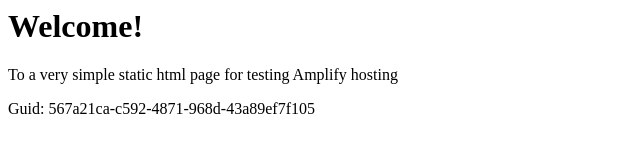
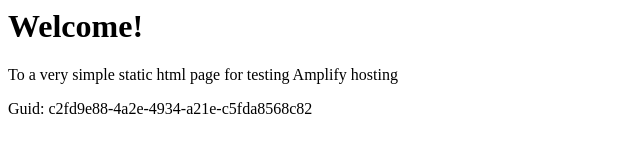
Before and after one commit to aws-aemilia-sfo/Github-PR-Commit-Integration-Test-DoNotTouch-GitHubWebhookPushCanaryTest-v1-prod-us-west-1, a website: page src/index.html in a window 1280 px wide. Shown: the full height of the page, 0-640 px from the left. Drawn offline with Linux system fonts and the light colour scheme.

Commit message:
commit from integ tests

```diff
--- a/src/index.html
+++ b/src/index.html
@@ -12,6 +12,6 @@
 <body>
     <h1>Welcome!</h1>
     <p>To a very simple static html page for testing Amplify hosting</p>
-    <p>Guid: 567a21ca-c592-4871-968d-43a89ef7f105</p></body>
+    <p>Guid: c2fd9e88-4a2e-4934-a21e-c5fda8568c82</p></body>
 
 </html>
```
